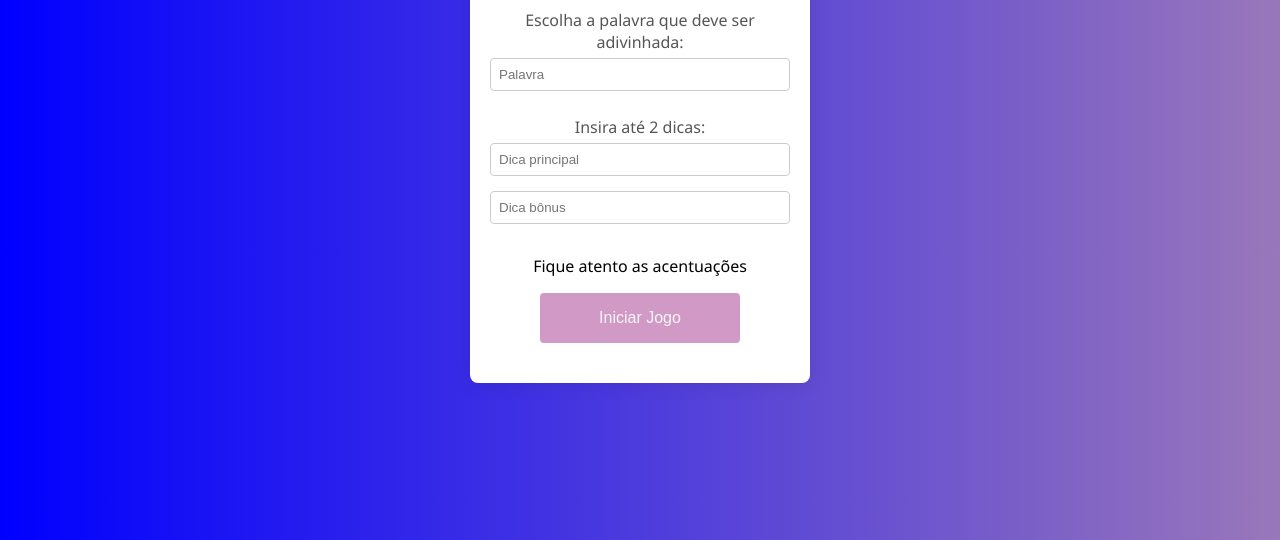
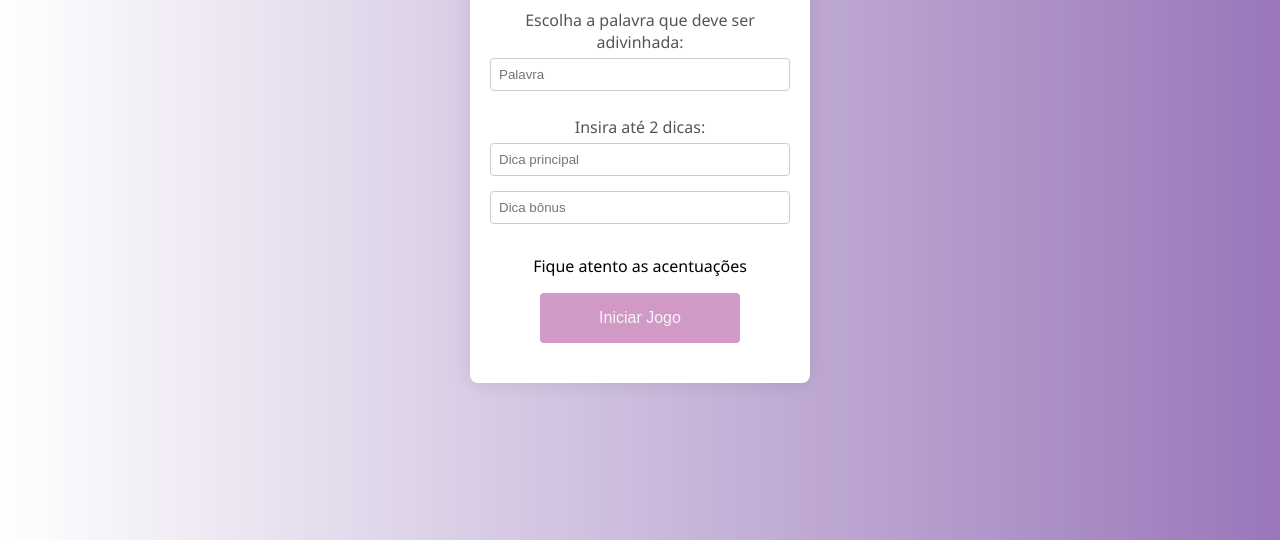
Before and after one commit to FelpsDias/yessair, a plain HTML site: page index.html in a window 1280 px wide. Shown: the part 260-800 px from the top of the page. Drawn offline with Linux system fonts and the light colour scheme.

Commit message:
Atualizar o style.css

```diff
--- a/style.css
+++ b/style.css
@@ -8,7 +8,7 @@ body {
     justify-content: center;
     align-items: center;
     height: 100vh;
-    background-image: linear-gradient(to right, blue, rgb(153, 119, 186));
+    background-image: linear-gradient(to right, white, rgb(153, 119, 186));
 }
 
 .container {
```
